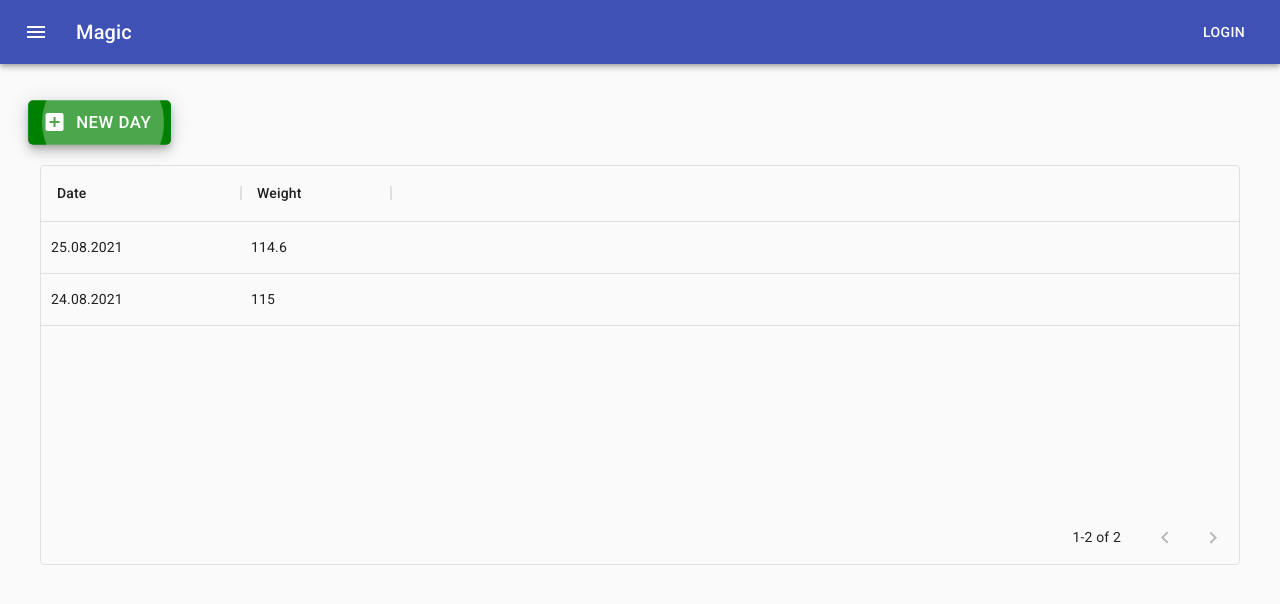
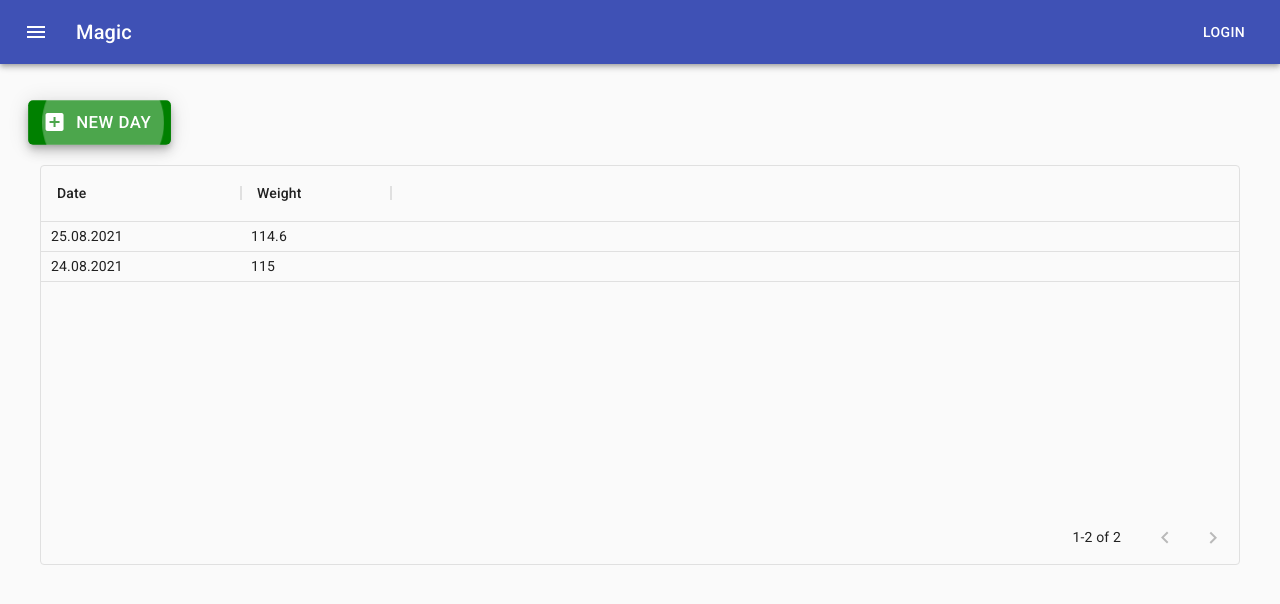
Before and after one commit to fernandokokocha/magic-frontend, a React (Create React App) app: page / in a window 1280 px wide. Shown: the top 604 px of the page. Built offline with nearby package versions, Linux system fonts and the light colour scheme.

Commit message:
Add new row with next day on button click

```diff
--- a/package.json
+++ b/package.json
@@ -13,6 +13,7 @@
     "@types/node": "^12.0.0",
     "@types/react": "^17.0.0",
     "@types/react-dom": "^17.0.0",
+    "dayjs": "^1.10.6",
     "react": "^17.0.2",
     "react-dom": "^17.0.2",
     "react-scripts": "4.0.3",
--- a/src/components/MagicTable.tsx
+++ b/src/components/MagicTable.tsx
@@ -1,4 +1,4 @@
-import { DataGrid, GridColDef } from "@material-ui/data-grid";
+import { DataGrid, GridColDef, GridRowData } from "@material-ui/data-grid";
 
 const columns: GridColDef[] = [
   { field: "date", headerName: "Date", width: 200 },
@@ -10,12 +10,7 @@ const columns: GridColDef[] = [
   },
 ];
 
-const rows = [
-  { id: 1, date: "25.08.2021", weight: 114.6 },
-  { id: 2, date: "24.08.2021", weight: 115 },
-];
-
-export const MagicTable = () => {
+export const MagicTable = ({ rows }: { rows: GridRowData[] }) => {
   return (
     <div style={{ height: 400, width: "100%" }}>
       <DataGrid
@@ -23,6 +18,7 @@ export const MagicTable = () => {
         columns={columns}
         pageSize={90}
         disableSelectionOnClick
+        rowHeight={30}
       />
     </div>
   );
--- a/src/pages/MagicPage.tsx
+++ b/src/pages/MagicPage.tsx
@@ -1,6 +1,15 @@
 import MagicTable from "../components/MagicTable";
 import { Box, Button, makeStyles } from "@material-ui/core";
 import AddBoxIcon from "@material-ui/icons/AddBox";
+import { useState } from "react";
+import { GridRowData } from "@material-ui/data-grid";
+import dayjs from "dayjs";
+
+var customParseFormat = require("dayjs/plugin/customParseFormat");
+dayjs.extend(customParseFormat);
+
+var minMax = require("dayjs/plugin/minMax");
+dayjs.extend(minMax);
 
 const useStyles = makeStyles({
   button: {
@@ -12,8 +21,27 @@ const useStyles = makeStyles({
   },
 });
 
+const initialRows = [
+  { id: 0, date: "25.08.2021", weight: 114.6 },
+  { id: 1, date: "24.08.2021", weight: 115 },
+];
+
+const DATE_FORMAT = "DD.MM.YYYY";
+
 const MagicPage = () => {
   const classes = useStyles();
+
+  const [rows, setRows] = useState<GridRowData[]>(initialRows);
+
+  const handleSubmit = () => {
+    const dates = rows.map((row) => dayjs(row.date, DATE_FORMAT));
+    const lastDate = (dayjs as any).max(dates);
+    const date = dayjs(lastDate, DATE_FORMAT).add(1, "day").format(DATE_FORMAT);
+
+    const ids = rows.map((row) => row.id);
+    const maxId = Math.max(...ids);
+    setRows([{ id: maxId + 1, date, weight: 112.8 }, ...rows]);
+  };
 
   return (
     <Box m={5}>
@@ -23,13 +51,14 @@ const MagicPage = () => {
           color="primary"
           startIcon={<AddBoxIcon />}
           className={classes.button}
+          onClick={handleSubmit}
           autoFocus
         >
           New day
         </Button>
       </Box>
       <Box display="flex">
-        <MagicTable />
+        <MagicTable rows={rows} />
       </Box>
     </Box>
   );
```
Also changed, not shown: 1 other file (tests, documents, lock files or other folders).
